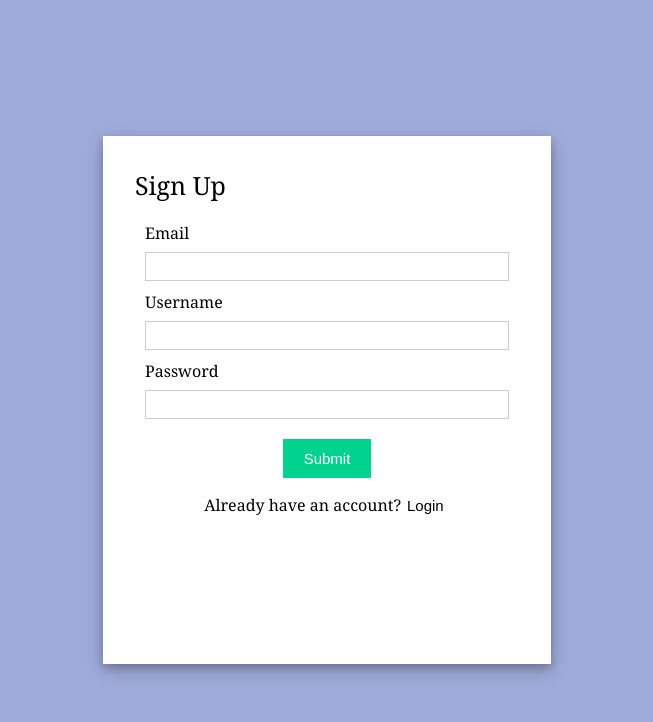
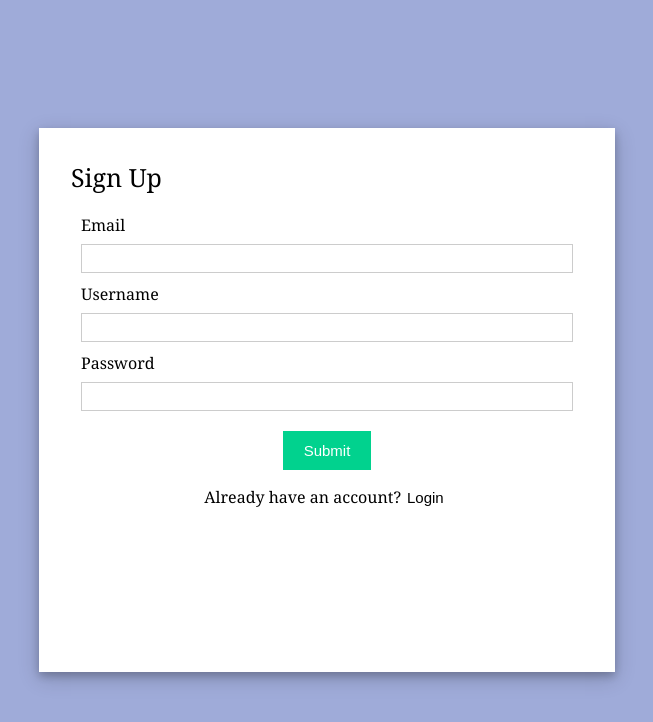
Before and after one commit to NehaKhann/React-app, a React (Create React App) app: page /register in a window 1280 px wide. Shown: the top 722 px of the page, without its empty margins (313-966 px from the left). Built offline with nearby package versions, Linux system fonts and the light colour scheme.

Commit message:
changes in width height of forms

```diff
--- a/src/pages/Login/Login.css
+++ b/src/pages/Login/Login.css
@@ -36,8 +36,8 @@
   }
 
   .login-form {
-    width:30%;
-    height:45%;
+    width:33%;
+    height:50%;
     background-color: white;
     padding: 2rem;
     box-shadow: 0 4px 8px 0 rgba(0, 0, 0, 0.2), 0 6px 20px 0 rgba(0, 0, 0, 0.19);
--- a/src/pages/Register/Register.css
+++ b/src/pages/Register/Register.css
@@ -47,12 +47,9 @@ input[type="submit"]:hover {
   font-size: 15px;
   cursor: pointer;
 }
-
-
-
 .register-form {
-  width: 30%;
-  height: 58%;
+  width: 40%;
+  height: 60%;
   background-color: white;
   padding: 2rem;
   box-shadow: 0 4px 8px 0 rgba(0, 0, 0, 0.2), 0 6px 20px 0 rgba(0, 0, 0, 0.19);
```
